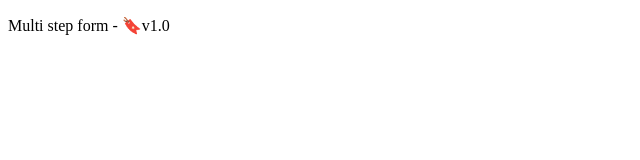
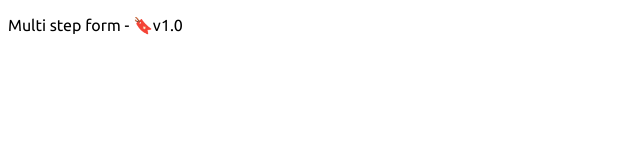
Before and after one commit to ArzCorp/form-web-app, a Next.js app: page / in a window 1280 px wide. Shown: the top 160 px of the page, without its empty margins (0-640 px from the left). Built offline with nearby package versions, Linux system fonts and the light colour scheme.

Commit message:
💄 add ubuntu font family

```diff
--- a/src/pages/_app.js
+++ b/src/pages/_app.js
@@ -1,4 +1,5 @@
 import 'tailwindcss/tailwind.css'
+import '../styles/index.css'
 
 export default function App({ Component, pageProps }) {
 	return <Component {...pageProps} />
--- a/src/pages/_document.js
+++ b/src/pages/_document.js
@@ -3,7 +3,14 @@
 export default function Document() {
 	return (
 		<Html lang="en">
-			<Head />
+			<Head>
+				<link rel="preconnect" href="https://fonts.googleapis.com" />
+				<link rel="preconnect" href="https://fonts.gstatic.com" crossorigin />
+				<link
+					href="https://fonts.googleapis.com/css2?family=Ubuntu:wght@400;500;700&display=swap"
+					rel="stylesheet"
+				/>
+			</Head>
 			<body>
 				<Main />
 				<NextScript />
--- /dev/null
+++ b/src/styles/index.css
@@ -0,0 +1,3 @@
+html {
+	font-family: 'Ubuntu', sans-serif;
+}
```
